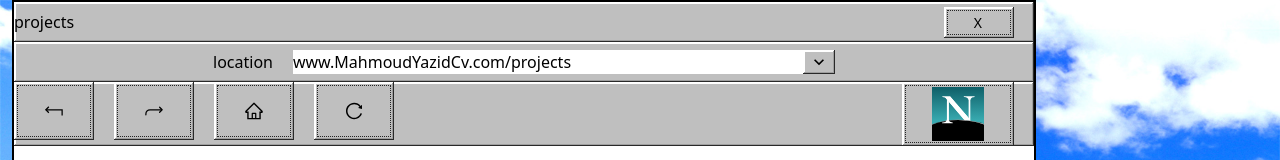
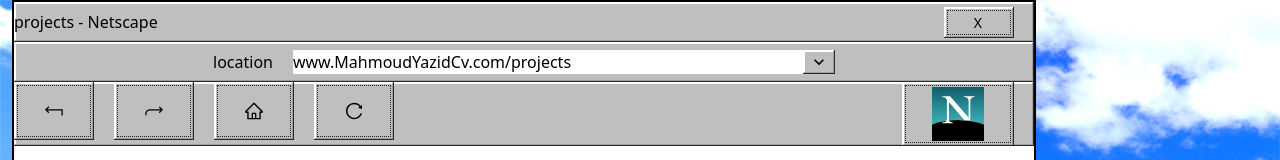
Before and after one commit to MahmoudYazid/My-resume-Website, a React (Create React App) app: page /gui in a window 1280 px wide. Both pictures are taken after a click on the element "projects". Shown: the top 160 px of the page. Built offline with nearby package versions, Linux system fonts and the light colour scheme.

Commit message:
add netscape title
add netscape title

```diff
--- a/src/files/experiences.js
+++ b/src/files/experiences.js
@@ -24,7 +24,7 @@ export default function ContactComponentGui() {
             <div className={`border-2 border-black absolute bg-black w-[80%] min-h-[80%] grid grid-rows-[2.5rem_2.5rem_4rem_1fr] ${visibility}`}>
 
                 <div className=' navbarbg flex flex-row pr-5 items-center'>
-                    <div className='mr-auto '><p> experiences </p></div>
+                    <div className='mr-auto '><p> experiences - Netscape </p></div>
                     <button className='cancelbtm' onClick={() => ChangeVisibiliy()}>
                         x
                     </button>
--- a/src/files/projectsComponentGui.js
+++ b/src/files/projectsComponentGui.js
@@ -38,7 +38,7 @@ export default function ContactComponentGui() {
             <div className={`border-2 border-black absolute bg-black w-[80%] min-h-[80%] grid grid-rows-[2.5rem_2.5rem_4rem_1fr] ${visibility}`}>
 
                 <div className=' navbarbg flex flex-row pr-5 items-center'>
-                    <div className='mr-auto '><p> projects </p></div>
+                    <div className='mr-auto '><p> projects - Netscape</p></div>
                     <button className='cancelbtm' onClick={() => ChangeVisibiliy()}>
                         x
                     </button>
```
